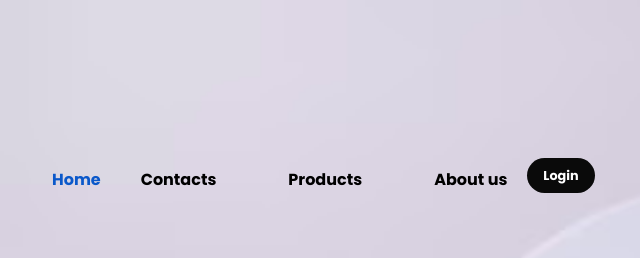
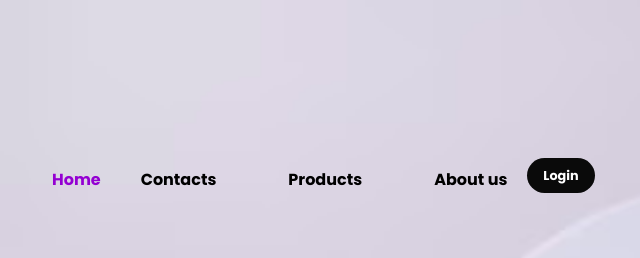
Before and after one commit to MarkBrianK/Home_Decor, a plain HTML site: page index.html in a window 1280 px wide. In both pictures the pointer is over the link "Home". Shown: the top 258 px of the page, 0-640 px from the left. Drawn offline with nearby package versions, Linux system fonts and the light colour scheme.

Commit message:
🐛 fixed link Hover

```diff
--- a/css/style.css
+++ b/css/style.css
@@ -86,7 +86,7 @@ text-decoration: none;
 font-weight: bold;
 display: block;
 }
-nav ul li a.hover{
+nav ul li a:hover{
 color: darkviolet;
 transition: 3s;
 }
```
